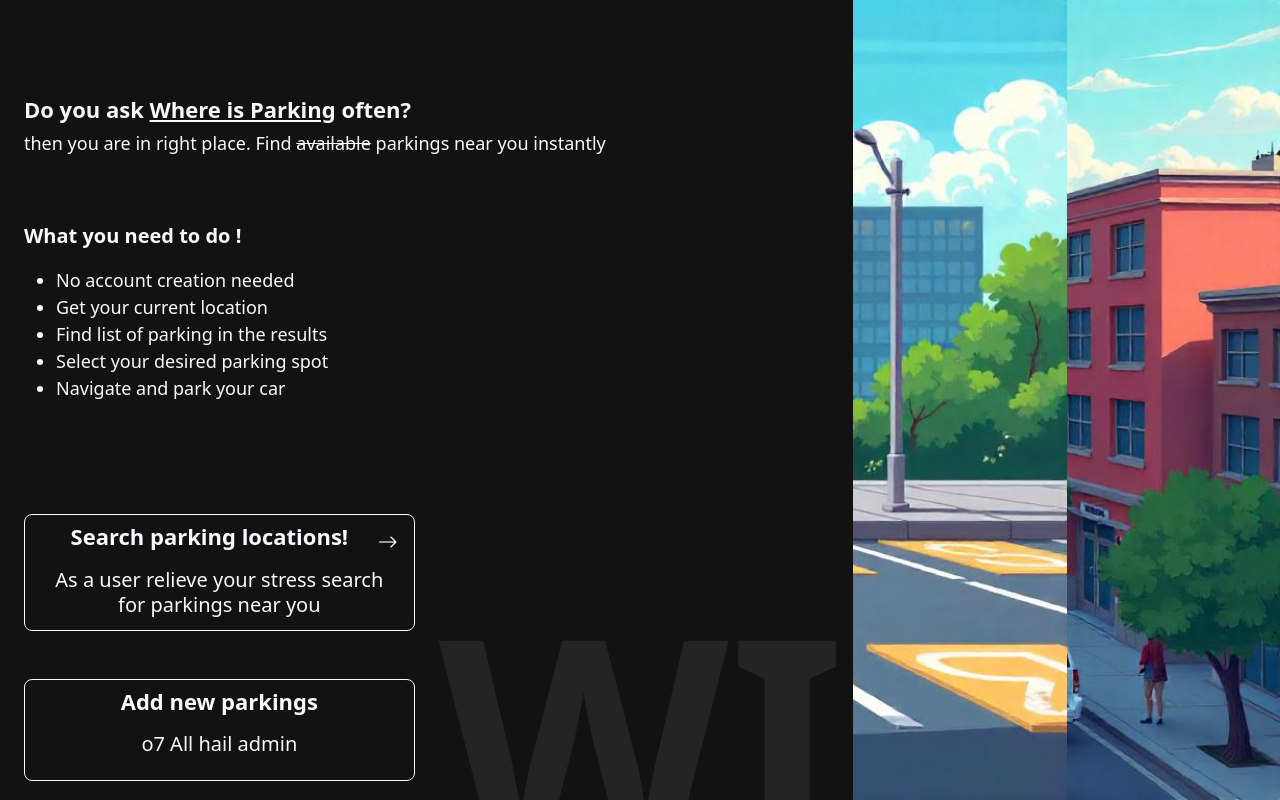
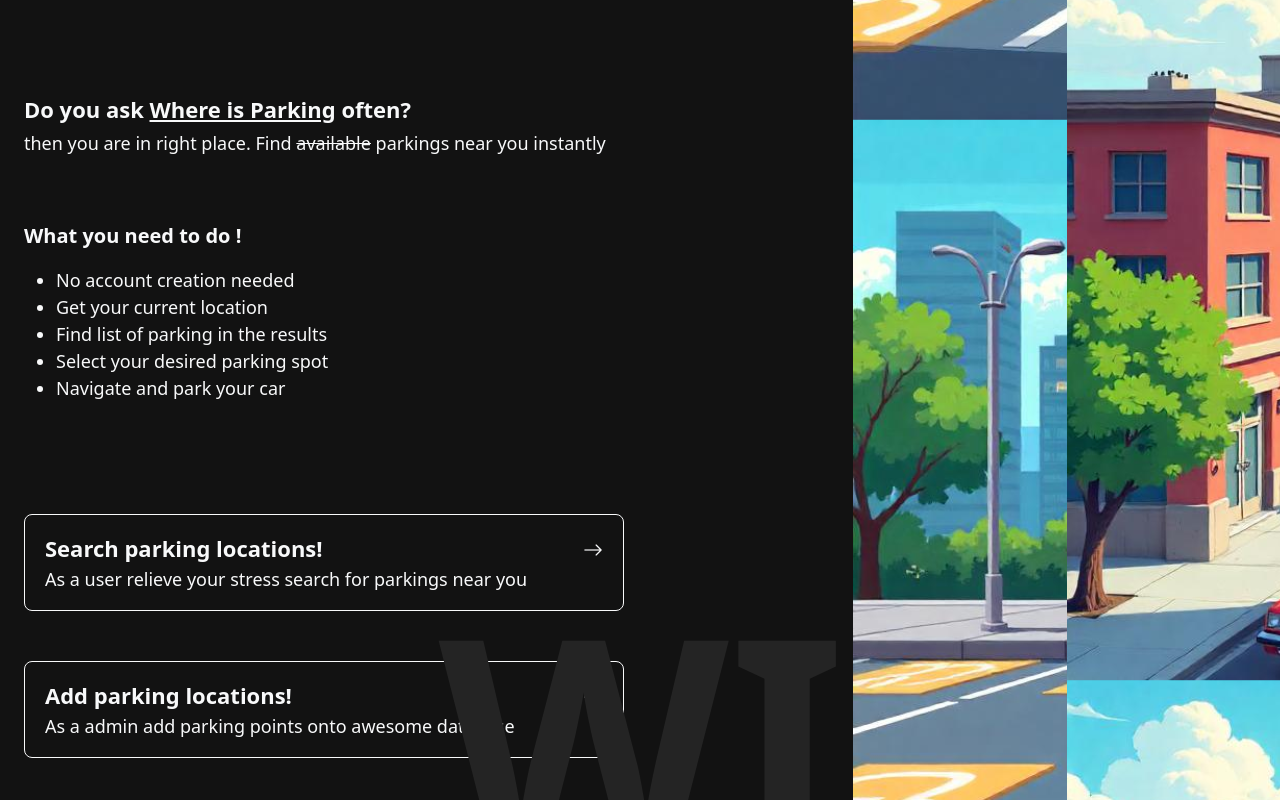
Before and after one commit to gsk-git/wipapp, a Flask app: page / in a window 1280 px wide. Run offline with Flask 3, Linux system fonts and the light colour scheme.

Commit message:
New push

```diff
--- a/app.py
+++ b/app.py
@@ -3,7 +3,6 @@
 It defines a root route ('/') that serves the 'index.html' template.
 """
 from flask import Flask, render_template
-
 app = Flask(__name__)
 
 # Define root route for this app
--- a/static/styles/app.css
+++ b/static/styles/app.css
@@ -10,3 +10,60 @@
     font-weight: 900 !important;
     font-size: 300px !important;
 }
+
+.mbtn {
+    width: 600px !important;
+    display: block !important;
+    margin-bottom: 50px !important;
+    padding: 20px !important;
+}
+
+.mbtn-text {
+    text-align: initial !important;
+    margin: 0 0 5px 0 !important;
+    font-size: 22px;
+    font-weight: 400 !important;
+}
+
+.mbtn-ptext {
+    text-align: initial !important;
+    margin: 0 !important;
+    font-size: 18px;
+}
+
+.mbtn-ico {
+    float: right !important;
+    margin: 0px auto !important;
+}
+
+.bg-img {
+    animation-name: motionimg;
+    animation-duration: 60s;
+    animation-timing-function: ease-in-out;
+    animation-iteration-count: infinite;
+}
+
+@keyframes motionimg{
+    0% {
+        background-position: 0 0;
+    }
+    100% {
+        background-position: 0 5000px;
+    }
+}
+
+.b2g-img {
+    animation-name: motionimg2;
+    animation-duration: 60s;
+    animation-timing-function: ease-in-out;
+    animation-iteration-count: infinite;
+}
+
+@keyframes motionimg2{
+    0% {
+        background-position: 0 0;
+    }
+    100% {
+        background-position: 0 -5000px;
+    }
+}
--- a/templates/index.html
+++ b/templates/index.html
@@ -36,17 +36,17 @@
               </div>
             </div>
             <div class="row pt-5" style="min-height: 600px;">
-              <div class="col-6 pt-5">
-                  <button type="submit" class="btn btn-outline-light btn-lg mb-5 d-block rounded-8">
-                    <i style="float: right;" class="pt-1 bi bi-arrow-right"></i>
-                    <p class="list-group-item-heading text-left lh-sm" style="font-size: 22px;/*! line-height: 0.9; *//*! margin-bottom: 16px; */"><strong>Search parking locations!</strong></p>
-                    <p class="list-group-item-text text-left lead lh-sm" style="/*! line-height: 0.9; */margin-bottom: 5px;">As a user relieve your stress search for parkings near you</p>
+              <div class="col-6 pt-5 text-left lead">
+                  <button type="button" class="btn btn-outline-light btn-lg mbtn">
+                    <i class="bi bi-arrow-right mbtn-ico"></i>
+                    <p class="lh-sm mbtn-text"><strong>Search parking locations!</strong></p>
+                    <p class="lh-sm mbtn-ptext">As a user relieve your stress search for parkings near you</p>
                   </button>
-
-                  <a href="#" class="btn btn-outline-light btn-lg d-block rounded-8 lh-sm">
-                    <p class="list-group-item-heading text-left lh-sm" style="font-size: 22px;"><strong>Add new parkings</strong></p>
-                    <p class="list-group-item-text text-left lh-sm">o7 All hail admin</p>
-                  </a>
+                  <button type="button" class="btn btn-outline-light btn-lg mbtn">
+                    <i class="bi bi-arrow-right mbtn-ico"></i>
+                    <p class="lh-sm mbtn-text"><strong>Add parking locations!</strong></p>
+                    <p class="lh-sm mbtn-ptext">As a admin add parking points onto awesome database</p>
+                  </button>
               </div>
               <div class="col-6 pt-5" style="color: #242424;">
                 <p class="sent text-right">WIP</p>
@@ -54,9 +54,9 @@
             </div>
           </div>
         </div>
-        <div class="col-2 bg-dark pl-4 pt-5" style="background-image: url('{{ url_for('static', filename='media/freepik__pixel-art-8bits-a-cityscape-featuring-empty-parkin__13689.jpeg') }}'); background-repeat: no-repeat; background-position-x: right; background-size: cover;">
+        <div id="img1" class="col-2 bg-dark pl-4 pt-5 bg-img" style="background-image: url('{{ url_for('static', filename='media/freepik__pixel-art-8bits-a-cityscape-featuring-empty-parkin__13689.jpeg') }}'); background-size: cover;">
         </div>
-        <div class="col-2 bg-dark pl-4 pt-5" style="background-image: url('{{ url_for('static', filename='media/freepik__pixel-art-8bits-an-aerial-view-of-a-bustling-urban__13688.jpeg') }}'); background-repeat: no-repeat; background-position-x: right; background-size: cover;">
+        <div id="img2" class="col-2 bg-dark pl-4 pt-5 b2g-img" style="background-image: url('{{ url_for('static', filename='media/freepik__pixel-art-8bits-an-aerial-view-of-a-bustling-urban__13688.jpeg') }}'); background-size: cover;">
         </div>
       </div>
     </main>
@@ -118,7 +118,6 @@
     </div>-->
 
     <!-- Optional JavaScript -->
-    <!-- jQuery first, then Popper.js, then Bootstrap JS -->
     <script src="{{ url_for('static', filename='/js/form.js') }}" crossorigin="anonymous"></script>
     <script src="https://ajax.googleapis.com/ajax/libs/jquery/3.7.1/jquery.min.js"></script>
     <script src="https://cdn.jsdelivr.net/npm/@popperjs/core@2.11.8/dist/umd/popper.min.js" integrity="sha384-I7E8VVD/ismYTF4hNIPjVp/Zjvgyol6VFvRkX/vR+Vc4jQkC+hVqc2pM8ODewa9r" crossorigin="anonymous"></script>
```
Also changed, not shown: db.py (+35 -43 lines).
